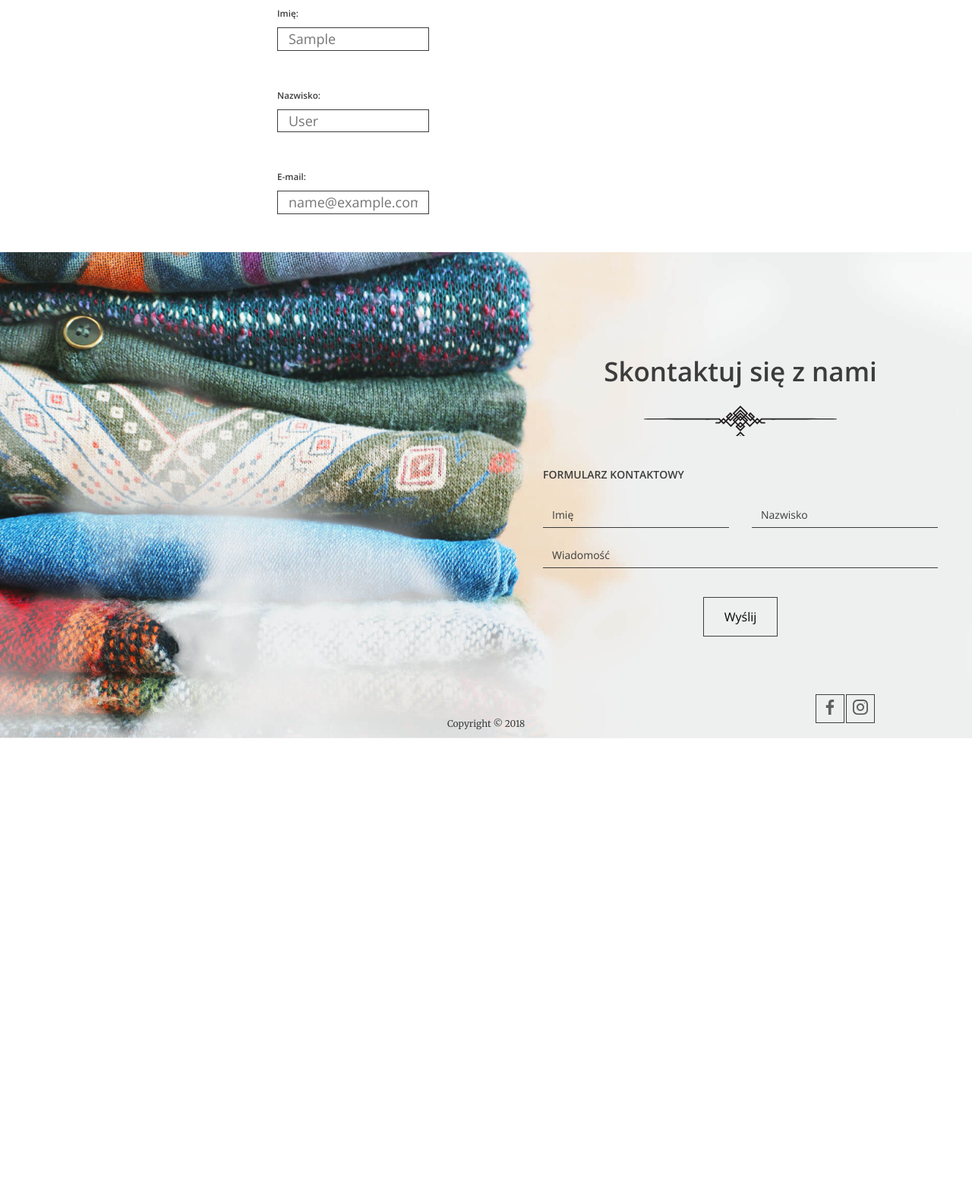
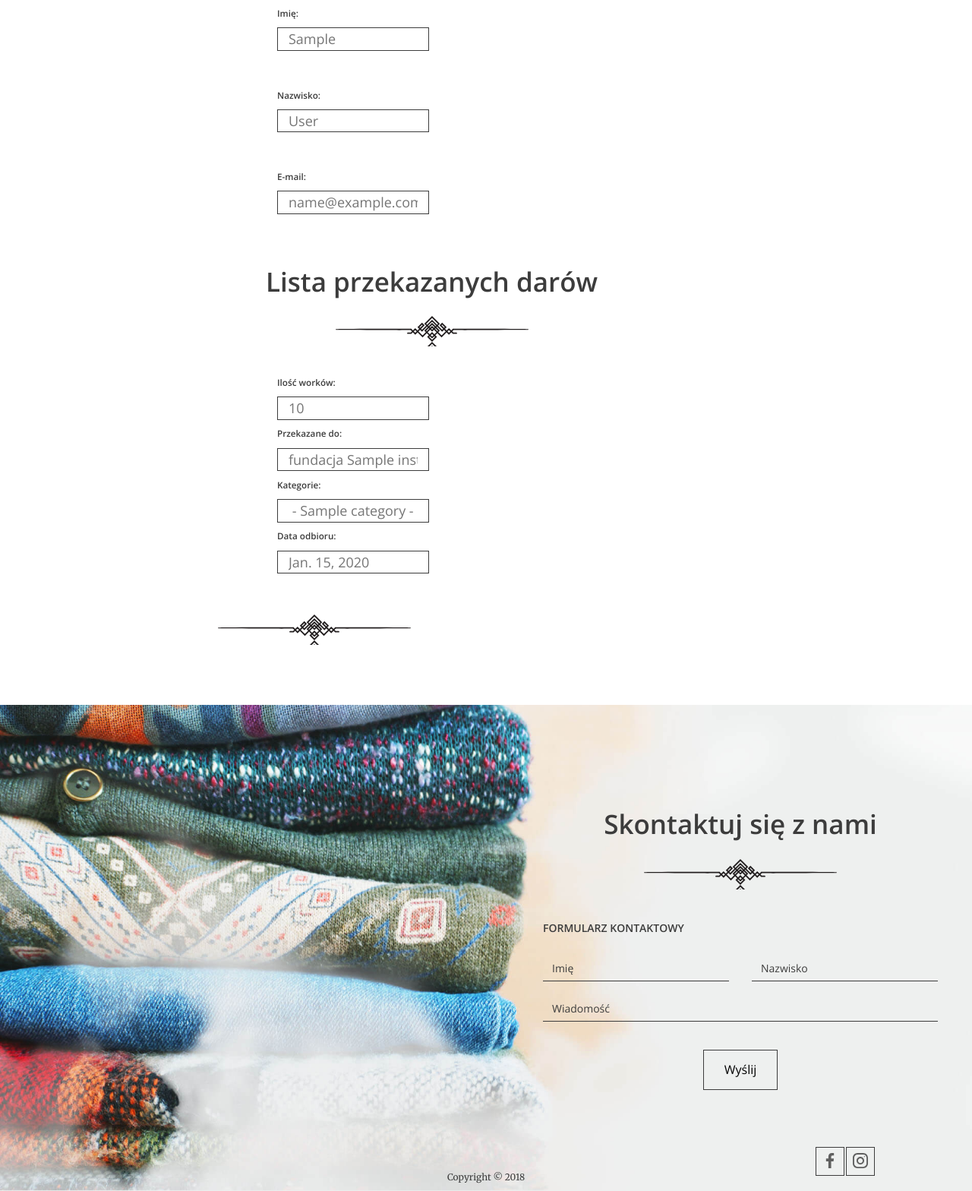
Before and after one commit to adamstok/charity, a Django app: page /profile/ in a window 1280 px wide. Shown: the part 1044-2612 px from the top of the page at 76% size. Before the commit the page ends 2016 px from the top, so only its background shows below. Run offline with Django 3.2, Linux system fonts and the light colour scheme; a user stored in the database is signed in; tables that the repository leaves empty hold one stand-in row (values such as "Sample post").

Commit message:
user donations

```diff
--- a/git/donation/templates/user.html
+++ b/git/donation/templates/user.html
@@ -16,6 +16,22 @@
 	<h3> E-mail:</h3> <input type="email" name="email" placeholder="{{ user.email }}" disabled />
         </div>
 
+	{% if donations %}
+	<h2>Lista przekazanych darów</h2>
+	{% for donation in donations %}
+        <div class="form-group">
+	<h3> Ilość worków:</h3> <input type="text" placeholder="{{ donation.quantity }}" disabled />
+       	<h3> Przekazane do:</h3> <input  type="text" placeholder="{{ donation.institution }}" disabled />
+       	<h3> Kategorie:</h3> <input  type="text" placeholder="{{ donation.category }}" disabled />
+       	<h3> Data odbioru:</h3> <input type="text" placeholder="{{ donation.pick_up_date }}" disabled />
+	</div>
+	<h2></h2>
+
+
+
+	{% endfor %}
+	{% endif %}
+
       </form>
     </section>
 
--- a/git/donation/views.py
+++ b/git/donation/views.py
@@ -71,4 +71,6 @@ class Register(View):
 
 class Profile(LoginRequiredMixin, View):
     def get(self,request):
-        return render(request,'user.html')
+        user = request.user
+        donations = Donation.objects.filter(user=user)
+        return render(request,'user.html',{'donations':donations})
```
